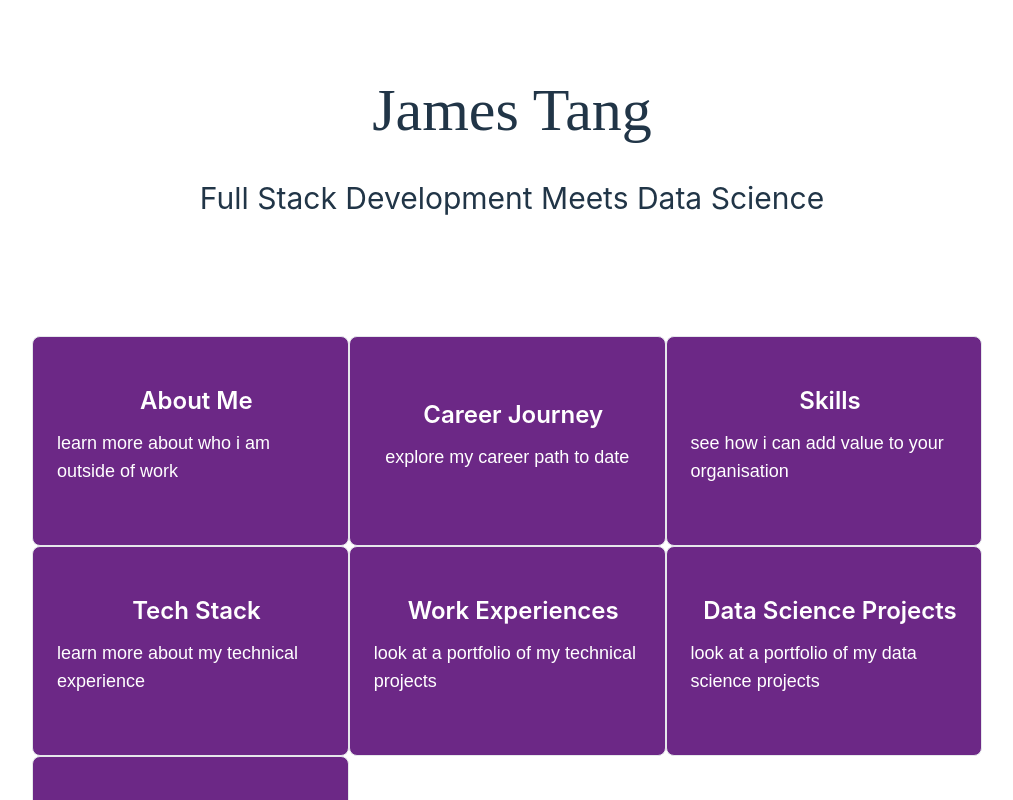
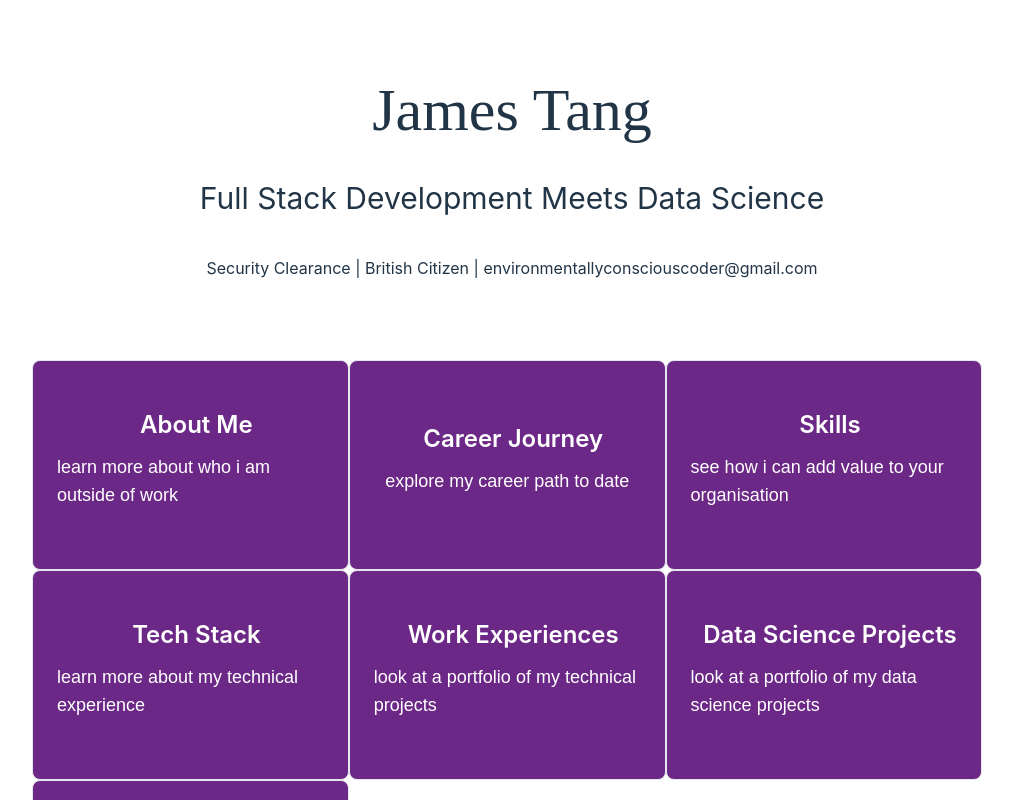
Before and after one commit to environmentallyconsciouscoder/personal-website, a React (Vite) app: page / in a window 1280 px wide. Shown: the top 800 px of the page, without its empty margins (128-1141 px from the left). Built offline with nearby package versions, Linux system fonts and the light colour scheme.

Commit message:
style: updated the title

```diff
--- a/src/App.tsx
+++ b/src/App.tsx
@@ -150,6 +150,7 @@ function App() {
       <MenuWrapper>
         <Header title="James Tang" type="header" />
         <Header title="Full Stack Development Meets Data Science" type="subheader" />
+        <Header title="Security Clearance | British Citizen | environmentallyconsciouscoder@gmail.com" type="thirdheader" />
 
         <MenuSection>
           {menuItems.map((data, index) => (
--- a/src/components/header.tsx
+++ b/src/components/header.tsx
@@ -17,7 +17,7 @@ const SubheadingStyledDiv = styled.div`
 
 type HeaderProps = {
   title: string;
-  type?: 'header' | 'subheader'; // Add a type property
+  type?: 'header' | 'subheader' | 'thirdheader';
 };
 
 const Header: React.FC<HeaderProps> = ({ title, type = 'header' }) => {
@@ -25,6 +25,7 @@ const Header: React.FC<HeaderProps> = ({ title, type = 'header' }) => {
     <>
       {type === 'header' && <StyledDiv>{title}</StyledDiv>}
       {type === 'subheader' && <SubheadingStyledDiv>{title}</SubheadingStyledDiv>}
+      {type === 'thirdheader' && <div>{title}</div>}
     </>
   );
 };
```
